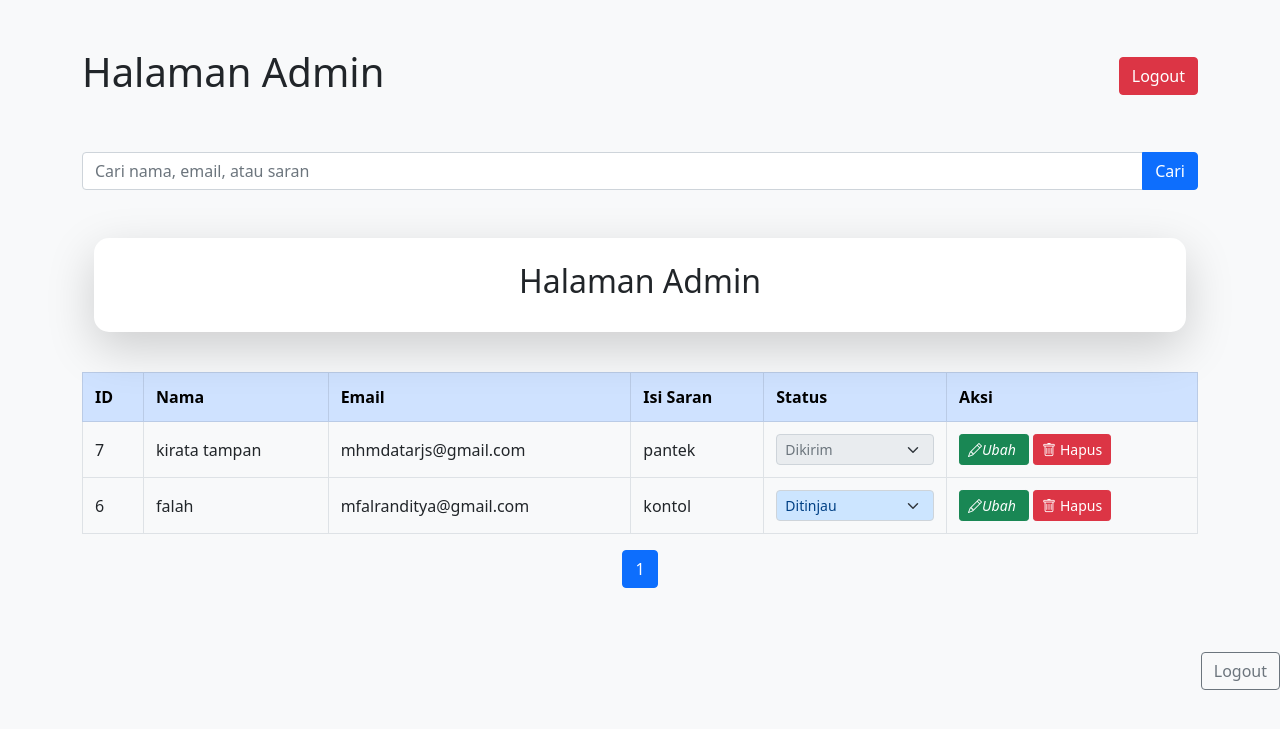
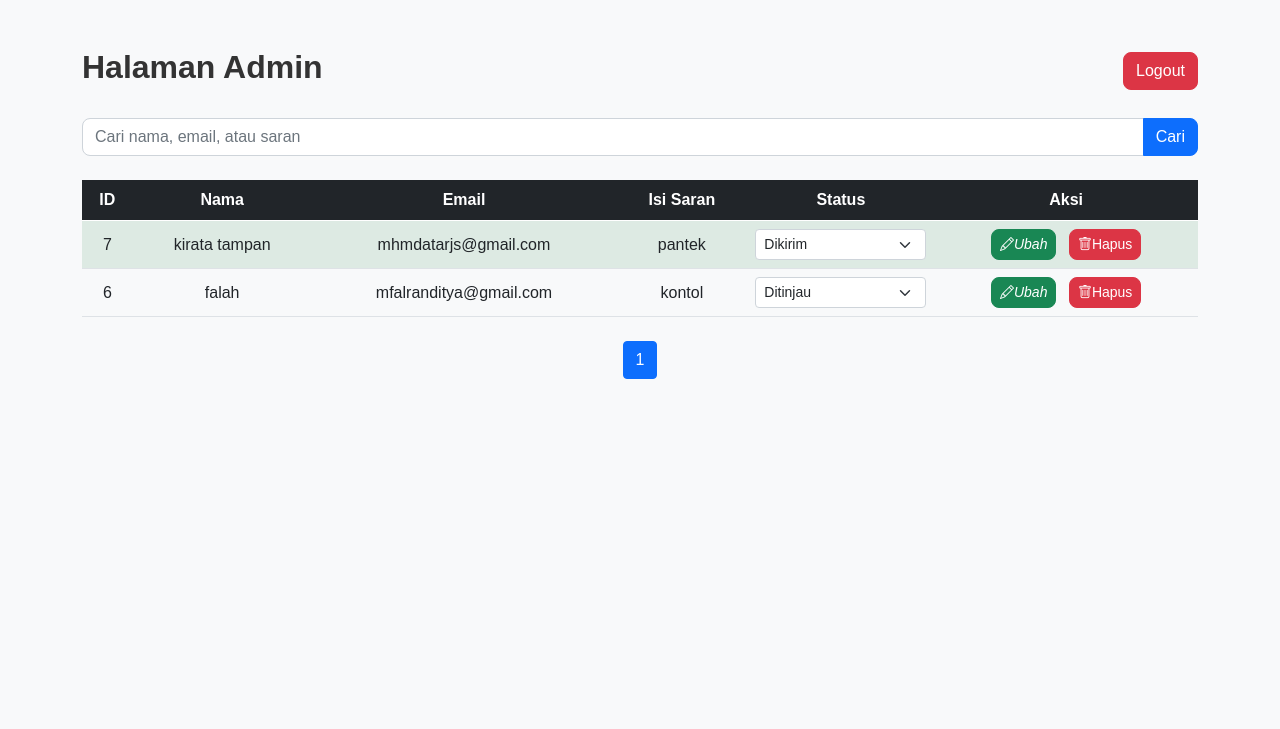
Before and after one commit to Akirataa/Kotak_Saran, a PHP site: page /admin/admin_dashboard.php in a window 1280 px wide. Shown: the top 729 px of the page. Run offline with PHP 8.4, Linux system fonts and the light colour scheme; a user stored in the database is signed in; data comes from the database, SQL or seed files in the repository; both versions use the stored data as it was before the commit.

Commit message:
Sudah dirapihkan

```diff
--- a/admin/admin_dashboard.php
+++ b/admin/admin_dashboard.php
@@ -7,21 +7,15 @@
     exit;
 }
 
-$limit = 5; // Jumlah data per halaman
+$limit = 5;
 $page = isset($_GET['page']) ? (int)$_GET['page'] : 1;
 $offset = ($page - 1) * $limit;
-
-// Cek apakah ada input pencarian
 $search = isset($_GET['search']) ? $_GET['search'] : '';
 $search_query = $search ? "WHERE nama LIKE '%$search%' OR email LIKE '%$search%' OR isi_saran LIKE '%$search%'" : '';
-
-// Query untuk menghitung total data
 $total_query = "SELECT COUNT(*) AS total FROM saran $search_query";
 $total_result = mysqli_query($conn, $total_query);
 $total_row = mysqli_fetch_assoc($total_result);
 $total_data = $total_row['total'];
-
-// Query untuk mendapatkan data dengan urutan terbaru dan pagination
 $query = "SELECT * FROM saran $search_query ORDER BY id DESC LIMIT $limit OFFSET $offset";
 $result = mysqli_query($conn, $query);
 
@@ -29,72 +23,41 @@
     echo "Query error: " . mysqli_error($conn);
     exit;
 }
-
-// Hitung total halaman
 $total_pages = ceil($total_data / $limit);
 
 ?>
 <!DOCTYPE html>
-<html lang="id">
+<html lang="en">
 <head>
     <meta charset="UTF-8">
     <meta name="viewport" content="width=device-width, initial-scale=1.0">
     <link href="https://cdn.jsdelivr.net/npm/bootstrap@5.0.2/dist/css/bootstrap.min.css" rel="stylesheet">
     <link rel="stylesheet" href="https://cdnjs.cloudflare.com/ajax/libs/bootstrap-icons/1.10.0/font/bootstrap-icons.min.css">
+     <link rel="stylesheet" href="../resources/style.css">
     <title>Halaman Admin</title>
 </head>
 <style>
-  body {
-    background-color: #f8f9fa;
-}
-
-.card {
-    border-radius: 15px;
-    border: none;
-}
-
-.table {
-    margin-top: 20px;
-}
-
-.table thead {
-    font-weight: bold;
-}
-
-.table th, .table td {
-    padding: 12px;
-    vertical-align: middle;
-}
-
-.btn-sm i {
-    margin-right: 4px;
-}
 
 </style>
-<body>
+<body class="bg-light admin-body">
 
 <div class="container my-5">
-    <div class="d-flex justify-content-between align-items-center mb-5">
-        <h1>Halaman Admin</h1>
+    <div class="d-flex justify-content-between align-items-center mb-4">
+        <h2 class="fw-bold admin-h2">Halaman Admin</h2>
         <a href="logout.php" class="btn btn-danger">Logout</a>
     </div>
 
-    <!-- Form Pencarian -->
+
     <form method="GET" class="mb-4">
-        <div class="input-group">
-            <input type="text" name="search" class="form-control" placeholder="Cari nama, email, atau saran" value="<?= htmlspecialchars($search) ?>">
+        <div class="input-group mb-4">
+            <input type="text" name="search" class="form-control" placeholder="Cari nama, email, atau saran" aria-label="Search" <?= htmlspecialchars($search) ?>">
             <button type="submit" class="btn btn-primary">Cari</button>
         </div>
     </form>
 
-    <table class="table table-bordered table-hover shadow-sm">
-<div class="container mt-5">
-    <div class="card shadow-lg p-4">
-        <h2 class="text-center">Halaman Admin</h2>
-
 <div class="table-responsive">
-    <table class="table table-hover table-bordered align-middle">
-        <thead class="table-primary">
+    <table class="table table-striped table-hover align-middle">
+        <thead class="table-dark">
             <tr>
                 <th>ID</th>
                 <th>Nama</th>
@@ -125,7 +88,7 @@
                     <td>
                         <form action="delete.php" method="POST" onsubmit="return confirm('Apakah anda yakin ingin menghapus saran ini?');">
                             <input type="hidden" name="id_saran" value="<?= htmlspecialchars($row['id']) ?>">
-                            <button type="button" class="btn btn-success btn-sm" onclick="editsaran(<?= $row['id'] ?>)"><i class="bi bi-pencil">Ubah</i></button>
+                            <button type="button" class="btn btn-success btn-sm me-2" onclick="editsaran(<?= $row['id'] ?>)"><i class="bi bi-pencil">Ubah</i></button>
                             <button type="submit" class="btn btn-danger btn-sm"><i class="bi bi-trash"></i>Hapus</button>
                         </form>
                     </td>
@@ -134,9 +97,9 @@
         </tbody>
     </table>
 
-    <!-- Pagination -->
-    <nav>
-        <ul class="pagination justify-content-center">
+
+    <nav aria-label="Page navigation">
+        <ul class="pagination justify-content-center mt-4">
             <?php if ($page > 1) : ?>
                 <li class="page-item">
                     <a class="page-link" href="?page=<?= $page - 1 ?>&search=<?= htmlspecialchars($search) ?>" aria-label="Previous">
@@ -161,47 +124,12 @@
         </ul>
     </nav>
 </div>
-
             </tbody>
         </table>
-    </div>
-        <a href="logout.php" class="btn btn-outline-secondary float-end mt-3">Logout</a>
-  </div>
 </div>
 
 
-<script>
-    function updateDropdownColor(selectElement) {
-        switch (selectElement.value) {
-            case 'Dikirim':
-                selectElement.style.backgroundColor = '#e9ecef';
-                selectElement.style.color = '#6c757d';
-                break;
-            case 'Diproses':
-                selectElement.style.backgroundColor = '#fff3cd';
-                selectElement.style.color = '#856404';
-                break;
-            case 'Ditinjau':
-                selectElement.style.backgroundColor = '#cce5ff';
-                selectElement.style.color = '#004085';
-                break;
-            case 'Selesai':
-                selectElement.style.backgroundColor = '#d4edda';
-                selectElement.style.color = '#155724';
-                break;
-            default:
-                selectElement.style.backgroundColor = '';
-                selectElement.style.color = '';
-        }
-        selectElement.style.transition = 'background-color 0.3s ease, color 0.3s ease';
-    }
-    document.querySelectorAll('.form-select').forEach(select => {
-        updateDropdownColor(select);
-        select.addEventListener('change', function() {
-            updateDropdownColor(this);
-        });
-    });
-</script>
+<script src="../resources/script.js"></script>
 <script src="https://cdn.jsdelivr.net/npm/bootstrap@5.0.2/dist/js/bootstrap.bundle.min.js"></script>
 </body>
 </html>
--- a/admin/login.php
+++ b/admin/login.php
@@ -1,7 +1,6 @@
 <?php
 session_start();
 include '../db.php';
-
 $error_message = '';
 
 if ($_SERVER['REQUEST_METHOD'] == 'POST') {
@@ -21,7 +20,6 @@
     }
 }
 ?>
-
 <!DOCTYPE html>
 <html lang="en">
 <head>
@@ -30,7 +28,7 @@
     <link rel="stylesheet" href="../resources/style.css">
     <title>Document</title>
 </head>
-<body>
+<body class="login-body">
     <div class="login-container">
     <img src="../resources/itech.png" alt="">
         <h2>Login Admin</h2>
@@ -42,12 +40,10 @@
     <button type="submit">Login</button>
 </form>
     </div>
-
     <?php if (!empty($error_message)) : ?>
         <script>
             alert("<?php echo $error_message; ?>");
         </script>
     <?php endif; ?>
-
 </body>
 </html>
--- /dev/null
+++ b/resources/script.js
@@ -0,0 +1,94 @@
+ // Formulir pengiriman saran
+ document.getElementById('suggestionForm').onsubmit = function(event) {
+    event.preventDefault();
+
+    const formData = new FormData(this);
+
+    fetch('submit_saran.php', {
+        method: 'POST',
+        body: formData
+    })
+    .then(response => response.text())
+    .then(data => {
+        Swal.fire({
+            title: 'Saran Dikirim',
+            text: data,
+            icon: 'success',
+            confirmButtonText: 'OK'
+        });
+        this.reset();
+    })
+    .catch(error => {
+        Swal.fire({
+            title: 'Error!',
+            text: 'Terjadi kesalahan saat mengirim saran.',
+            icon: 'error',
+            confirmButtonText: 'OK'
+        });
+    });
+};
+
+// Cek status saran
+document.getElementById('checkStatus').onclick = function() {
+    const id_saran = document.getElementById('id_saran').value;
+
+    if (id_saran) {
+        fetch(`lihat_status.php?id_saran=${id_saran}`)
+            .then(response => response.json())
+            .then(data => {
+                Swal.fire({
+                    title: data.type === 'success' ? 'Status Saran' : 'Kesalahan',
+                    text: data.message,
+                    icon: data.type === 'success' ? 'info' : 'error',
+                    confirmButtonText: 'OK'
+                });
+            })
+            .catch(error => {
+                console.error('Error:', error);
+                Swal.fire({
+                    title: 'Error!',
+                    text: 'Terjadi kesalahan saat mengambil status.',
+                    icon: 'error',
+                    confirmButtonText: 'OK'
+                });
+            });
+    } else {
+        Swal.fire({
+            title: 'Peringatan!',
+            text: 'Silakan masukkan ID saran.',
+            icon: 'warning',
+            confirmButtonText: 'OK'
+        });
+    }
+};
+
+function updateDropdownColor(selectElement) {
+    switch (selectElement.value) {
+        case 'Dikirim':
+            selectElement.style.backgroundColor = '#e9ecef';
+            selectElement.style.color = '#6c757d';
+            break;
+        case 'Diproses':
+            selectElement.style.backgroundColor = '#fff3cd';
+            selectElement.style.color = '#856404';
+            break;
+        case 'Ditinjau':
+            selectElement.style.backgroundColor = '#cce5ff';
+            selectElement.style.color = '#004085';
+            break;
+        case 'Selesai':
+            selectElement.style.backgroundColor = '#d4edda';
+            selectElement.style.color = '#155724';
+            break;
+        default:
+            selectElement.style.backgroundColor = '';
+            selectElement.style.color = '';
+    }
+    selectElement.style.transition = 'background-color 0.3s ease, color 0.3s ease';
+}
+document.querySelectorAll('.form-select').forEach(select => {
+    updateDropdownColor(select);
+    select.addEventListener('change', function() {
+        updateDropdownColor(this);
+    });
+});
--- a/resources/style.css
+++ b/resources/style.css
@@ -5,7 +5,7 @@
   font-family: Arial, sans-serif;
 }
 
-body {
+.login-body {
   display: flex;
   align-items: center;
   justify-content: center;
@@ -79,97 +79,39 @@
   font-size: 0.9rem;
   margin-top: 0.5rem;
 }
-
-/* halaman utama */
-body {
-    background-color: #f4f6f9;
-    font-family: 'Arial', sans-serif;
+/* halaman admin*/
+.admin-body {
+    background-color: #f8f9fa;
 }
 
-.navbar {
-    padding: 1rem 2rem;
+.admin-h2 {
+    color: #333;
 }
 
-h1, h2 {
-    font-weight: bold;
-}
-
-.card {
-    width: 300px;
-    max-width: 600px;
-    margin: auto;
-    border: none;
-    border-radius: 10px;
-    transition: box-shadow 0.3s ease;
-}
-
-.card:hover {
-    box-shadow: 0 4px 12px rgba(0, 0, 0, 0.15);
-}
-
-.form-control {
-    border-radius: 8px;
-    border: 1px solid #ced4da;
-    padding: 10px;
-    transition: border-color 0.3s ease;
-}
-
-.form-control:focus {
-    border-color: #007bff;
-    box-shadow: none;
-}
-
-.btn-primary, .btn-secondary {
-    padding: 10px;
-    font-weight: bold;
-    transition: background-color 0.3s ease;
-}
-
-.btn-primary:hover {
-    background-color: #0056b3;
-}
-
-.btn-secondary:hover {
-    background-color: #6c757d;
-}
-
-.text-primary {
-    color: #007bff;
-}
-
-.text-secondary {
-    color: #6c757d;
-}
-
-/* halaman admin */
-h1 {
-    color: #333;
-    font-weight: bold;
-}
-
-.table {
-    border-radius: 8px;
-    overflow: hidden;
+.table-striped > tbody > tr:nth-of-type(odd) {
+    background-color: #e9f7ef;
 }
 
 .table-hover tbody tr:hover {
-    background-color: #f1f5f9;
+    background-color: #f1f1f1;
 }
 
-.table-primary {
-    background-color: #007bff;
-    color: #fff;
+.btn {
+    border-radius: 8px;
 }
 
-.btn-danger, .btn-success {
-    border-radius: 5px;
-    transition: background-color 0.3s ease;
+input[type="text"] {
+    border-radius: 8px;
 }
 
-.btn-danger:hover {
-    background-color: #b30000;
+.table th {
+    text-align: center;
 }
 
-.btn-success:hover {
-    background-color: #006400;
+.table td {
+    text-align: center;
 }
+
+.pagination .page-link {
+    border-radius: 8px;
+}
```
Also changed, not shown: database/kotak_saran.sql (deleted, +0 -101 lines), index.php (+4 -87 lines), lihat_status.php (deleted, +0 -45 lines). Lines whose indentation alone changed are shown as unchanged.
